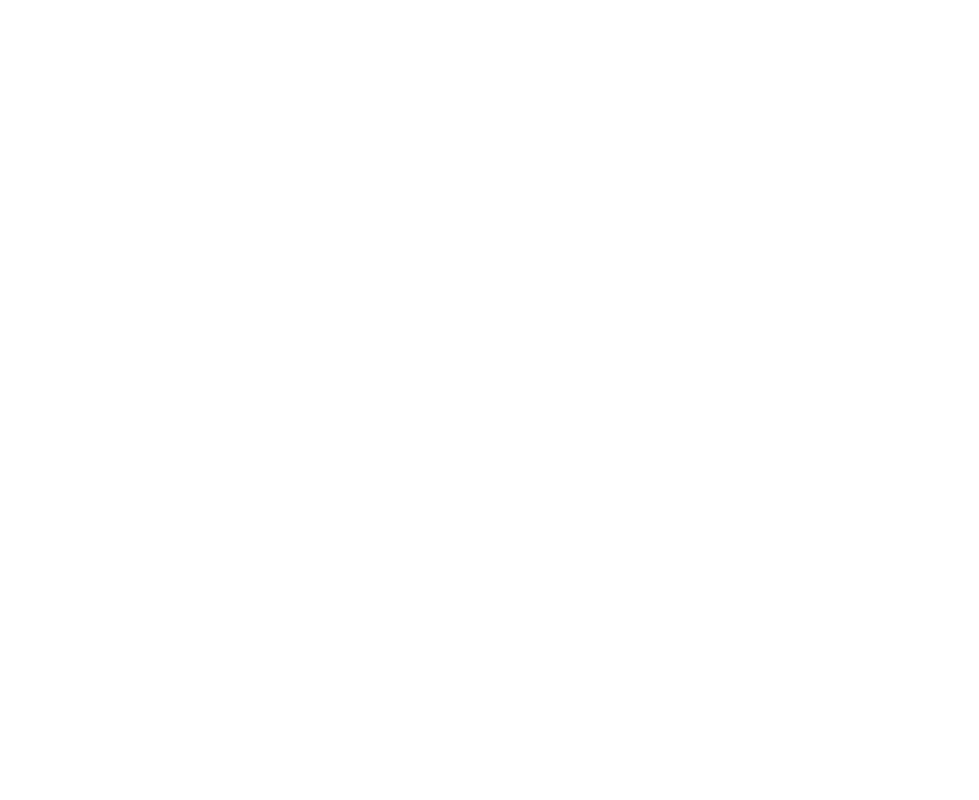
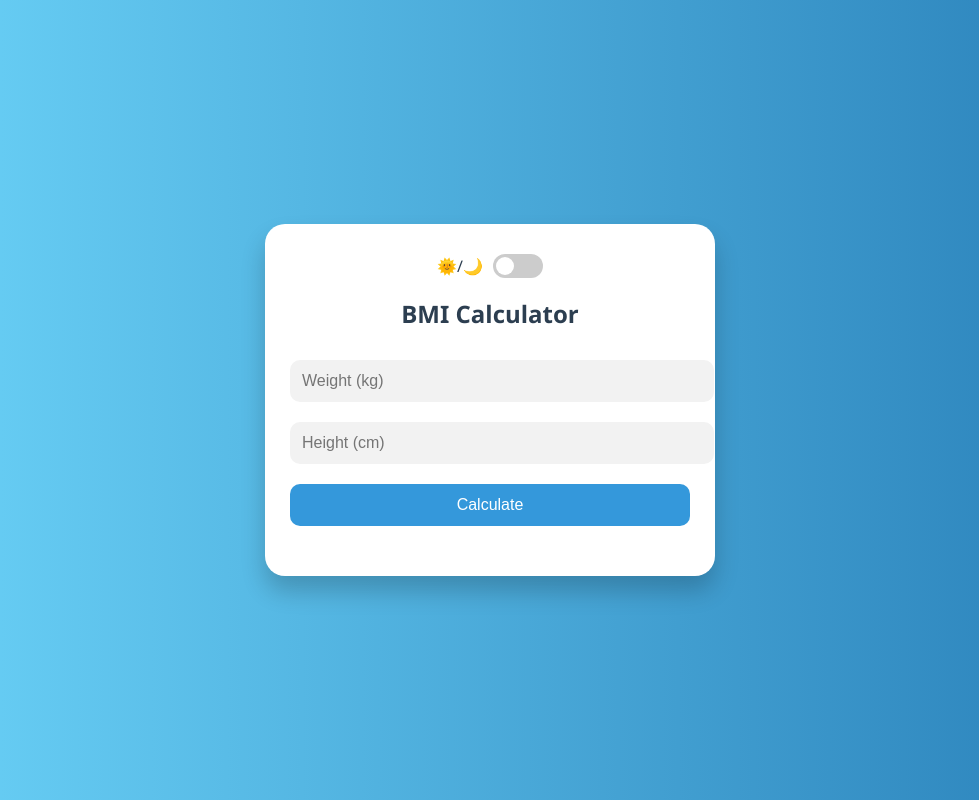
Before and after one commit to adam007-bit/BMI-CALCU, a plain HTML site: page index.html in a window 1280 px wide. Shown: the whole page, without its empty margins (150-1129 px from the left). Drawn offline with Linux system fonts and the light colour scheme.

Commit message:
Update index.html

```diff
--- a/index.html
+++ b/index.html
@@ -29,3 +29,217 @@
       margin: 0;
       padding: 0;
       font-family: 'Segoe UI', Tahoma, Geneva, Verdana, sans-serif;
+    }
+
+    .app {
+      background: var(--bg-gradient);
+      min-height: 100vh;
+      display: flex;
+      justify-content: center;
+      align-items: center;
+      transition: background 0.5s ease;
+    }
+
+    .container {
+      background: var(--card-bg);
+      color: var(--text-color);
+      padding: 30px 25px;
+      border-radius: 20px;
+      box-shadow: 0 15px 25px var(--card-shadow);
+      width: 90%;
+      max-width: 400px;
+      text-align: center;
+      animation: fadeIn 1s ease;
+    }
+
+    @keyframes fadeIn {
+      from { opacity: 0; transform: translateY(30px); }
+      to { opacity: 1; transform: translateY(0); }
+    }
+
+    h2 {
+      margin-bottom: 20px;
+    }
+
+    input {
+      width: 100%;
+      padding: 12px;
+      margin: 10px 0;
+      border: none;
+      border-radius: 10px;
+      font-size: 16px;
+      background: var(--input-bg);
+      color: var(--text-color);
+    }
+
+    input:focus {
+      outline: 2px solid var(--button-bg);
+    }
+
+    button {
+      width: 100%;
+      padding: 12px;
+      background: var(--button-bg);
+      color: white;
+      border: none;
+      border-radius: 10px;
+      font-size: 16px;
+      cursor: pointer;
+      margin-top: 10px;
+      transition: background 0.3s;
+    }
+
+    button:hover {
+      background: var(--button-hover);
+    }
+
+    #result {
+      margin-top: 20px;
+      font-size: 18px;
+      font-weight: bold;
+      opacity: 0;
+      transform: translateY(20px);
+      transition: all 0.4s ease;
+    }
+
+    #result.show {
+      opacity: 1;
+      transform: translateY(0);
+    }
+
+    .underweight { color: #f39c12; }
+    .normal { color: #27ae60; }
+    .overweight { color: #e67e22; }
+    .obese { color: #e74c3c; }
+
+    .toggle-switch {
+      display: flex;
+      align-items: center;
+      justify-content: center;
+      margin-bottom: 15px;
+    }
+
+    .switch-label {
+      margin-right: 10px;
+    }
+
+    .switch {
+      position: relative;
+      display: inline-block;
+      width: 50px;
+      height: 24px;
+    }
+
+    .switch input {
+      opacity: 0;
+      width: 0;
+      height: 0;
+    }
+
+    .slider {
+      position: absolute;
+      cursor: pointer;
+      top: 0; left: 0;
+      right: 0; bottom: 0;
+      background-color: #ccc;
+      border-radius: 34px;
+      transition: .4s;
+    }
+
+    .slider:before {
+      position: absolute;
+      content: "";
+      height: 18px;
+      width: 18px;
+      left: 3px;
+      bottom: 3px;
+      background-color: white;
+      border-radius: 50%;
+      transition: .4s;
+    }
+
+    input:checked + .slider {
+      background-color: #3498db;
+    }
+
+    input:checked + .slider:before {
+      transform: translateX(26px);
+    }
+
+    @media (max-width: 500px) {
+      h2 { font-size: 20px; }
+      input, button { font-size: 15px; }
+    }
+  </style>
+</head>
+<body>
+  <div class="app" id="app">
+    <div class="container">
+      <div class="toggle-switch">
+        <span class="switch-label">🌞/🌙</span>
+        <label class="switch">
+          <input type="checkbox" id="darkToggle" onchange="toggleDarkMode()">
+          <span class="slider"></span>
+        </label>
+      </div>
+
+      <h2>BMI Calculator</h2>
+      <input type="number" id="weight" placeholder="Weight (kg)" />
+      <input type="number" id="height" placeholder="Height (cm)" />
+      <button onclick="calculateBMI()">Calculate</button>
+      <div id="result"></div>
+    </div>
+
+    <audio id="clickSound" src="https://www.soundjay.com/buttons/sounds/button-16.mp3"></audio>
+  </div>
+
+  <script>
+    function toggleDarkMode() {
+      document.getElementById('app').classList.toggle("dark");
+    }
+
+    function calculateBMI() {
+      const weight = parseFloat(document.getElementById("weight").value);
+      const heightCm = parseFloat(document.getElementById("height").value);
+      const resultDiv = document.getElementById("result");
+      const sound = document.getElementById("clickSound");
+
+      if (!weight || !heightCm || heightCm <= 0) {
+        resultDiv.textContent = "Please enter valid numbers.";
+        resultDiv.className = "show";
+        resultDiv.style.color = "#c0392b";
+        return;
+      }
+
+      // Play sound (safe attempt)
+      try {
+        sound.currentTime = 0;
+        sound.play();
+      } catch (e) {
+        console.warn("Sound error:", e);
+      }
+
+      const heightM = heightCm / 100;
+      const bmi = weight / (heightM * heightM);
+      let status = '', className = '';
+
+      if (bmi < 18.5) {
+        status = 'Underweight';
+        className = 'underweight';
+      } else if (bmi < 24.9) {
+        status = 'Normal';
+        className = 'normal';
+      } else if (bmi < 29.9) {
+        status = 'Overweight';
+        className = 'overweight';
+      } else {
+        status = 'Obese';
+        className = 'obese';
+      }
+
+      resultDiv.innerHTML = `Your BMI is <strong>${bmi.toFixed(2)}</strong> - <span class="${className}">${status}</span>`;
+      resultDiv.classList.add("show");
+    }
+  </script>
+</body>
+</html>
```
